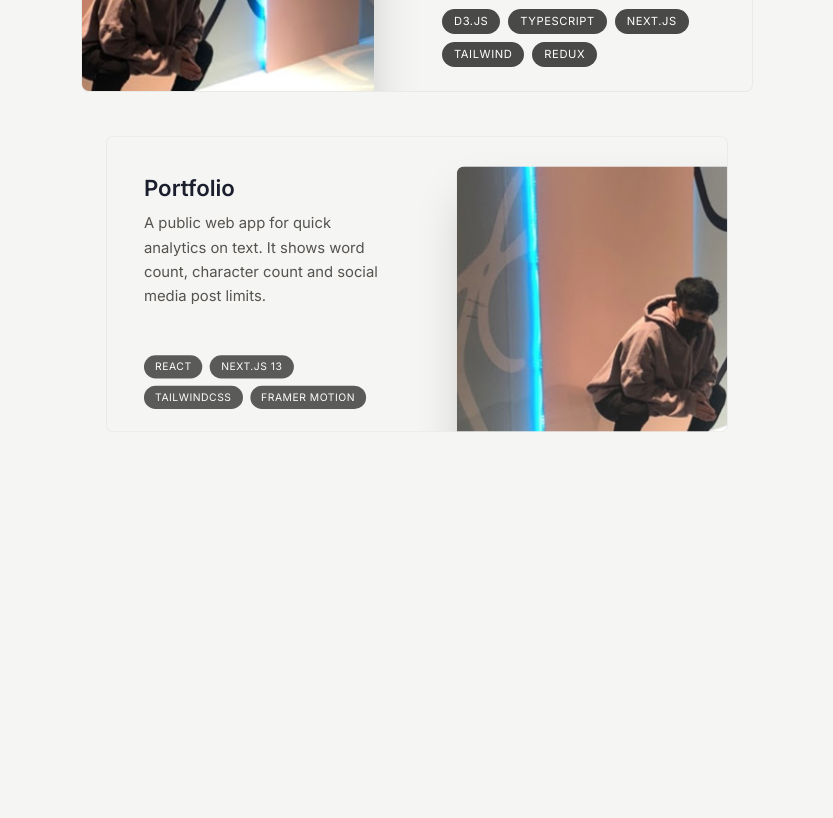
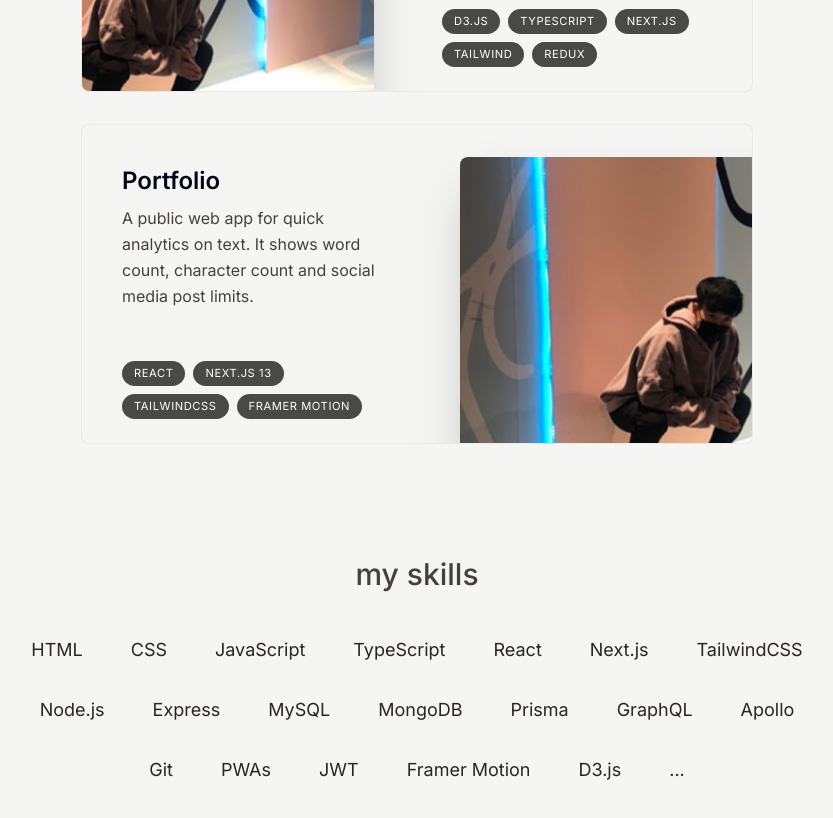
Before and after one commit to peterjunpark/portfolio, a Next.js app: page / in a window 1280 px wide. Shown: the part 1960-2778 px from the top of the page, without its empty margins (223-1056 px from the left). Before the commit the page ends 2404 px from the top, so only its background shows below. Built offline with nearby package versions, Linux system fonts and the light colour scheme.

Commit message:
Add skills section

```diff
--- a/app/page.tsx
+++ b/app/page.tsx
@@ -1,4 +1,10 @@
-import { About, Divider, Intro, Projects } from "@/components/sections/";
+import {
+  About,
+  Divider,
+  Intro,
+  Projects,
+  Skills,
+} from "@/components/sections/";
 
 export default function Home() {
   return (
@@ -9,6 +15,7 @@
       <Divider animate />
       {/* Below sections aren't animated on page load */}
       <Projects />
+      <Skills />
     </main>
   );
 }
--- a/components/sections/index.tsx
+++ b/components/sections/index.tsx
@@ -2,5 +2,6 @@
 import Divider from "./divider";
 import Intro from "./intro";
 import Projects from "./projects";
+import Skills from "./skills";
 
-export { About, Divider, Intro, Projects };
+export { About, Divider, Intro, Projects, Skills };
--- a/components/sections/intro.tsx
+++ b/components/sections/intro.tsx
@@ -1,12 +1,10 @@
 "use client";
 
-import React, { useEffect } from "react";
+import React from "react";
 import Image from "next/image";
 import Link from "next/link";
 import { motion } from "framer-motion";
-import { useInView } from "react-intersection-observer";
 import { useSectionInView } from "@/lib/hooks";
-import { useActiveSection } from "@/lib/contexts/active-section-context";
 import avatar from "@/public/profile.jpg";
 import {
   TbArrowRight,
--- a/components/sections/projects.tsx
+++ b/components/sections/projects.tsx
@@ -1,10 +1,8 @@
 "use client";
 
-import React, { useEffect } from "react";
-import { useInView } from "react-intersection-observer";
+import React from "react";
 import { projects } from "@/lib/site-data";
 import { useSectionInView } from "@/lib/hooks";
-import { useActiveSection } from "@/lib/contexts/active-section-context";
 import SectionHeading from "@/components/atoms/section-heading";
 import Project from "@/components/atoms/project";
 
@@ -14,8 +12,8 @@
   });
 
   return (
-    <section id="projects" ref={ref} className="scroll-mt-32">
-      <SectionHeading>My projects</SectionHeading>
+    <section id="projects" ref={ref} className="mb-28 scroll-mt-32">
+      <SectionHeading>Featured projects</SectionHeading>
       <div>
         {projects.map((project, index) => (
           <React.Fragment key={index}>
--- /dev/null
+++ b/components/sections/skills.tsx
@@ -0,0 +1,49 @@
+"use client";
+
+import React from "react";
+import { motion } from "framer-motion";
+import { skills } from "@/lib/site-data";
+import { useSectionInView } from "@/lib/hooks";
+import SectionHeading from "@/components/atoms/section-heading";
+
+const fadeInVariants = {
+  initial: { opacity: 0, y: 100 },
+  animate: (index: number) => ({
+    opacity: 1,
+    y: 0,
+    transition: { delay: 0.05 * index },
+  }),
+};
+
+export default function Skills() {
+  const { ref } = useSectionInView({
+    section: "skills",
+  });
+
+  return (
+    <section
+      id="skills"
+      ref={ref}
+      className="mb-28 max-w-[53rem] scroll-mt-32 text-center sm:mb-40"
+    >
+      <SectionHeading>My skills</SectionHeading>
+      <ul className="flex flex-wrap justify-center gap-2 text-lg text-stone-800">
+        {skills.map((skill, index) => (
+          <motion.li
+            variants={fadeInVariants}
+            initial="initial"
+            whileInView="animate"
+            viewport={{
+              once: true,
+            }}
+            custom={index}
+            key={index}
+            className="bg-white-border rounded-xl border-black/[0.3] px-5 py-3"
+          >
+            {skill}
+          </motion.li>
+        ))}
+      </ul>
+    </section>
+  );
+}
--- a/lib/site-data.ts
+++ b/lib/site-data.ts
@@ -103,10 +103,13 @@
   "Express",
   "MySQL",
   "MongoDB",
+  "Prisma",
   "GraphQL",
   "Apollo",
-  "Prisma",
   "Git",
-  "PostgreSQL",
+  "PWAs",
+  "JWT",
   "Framer Motion",
+  "D3.js",
+  "...",
 ] as const;
```
